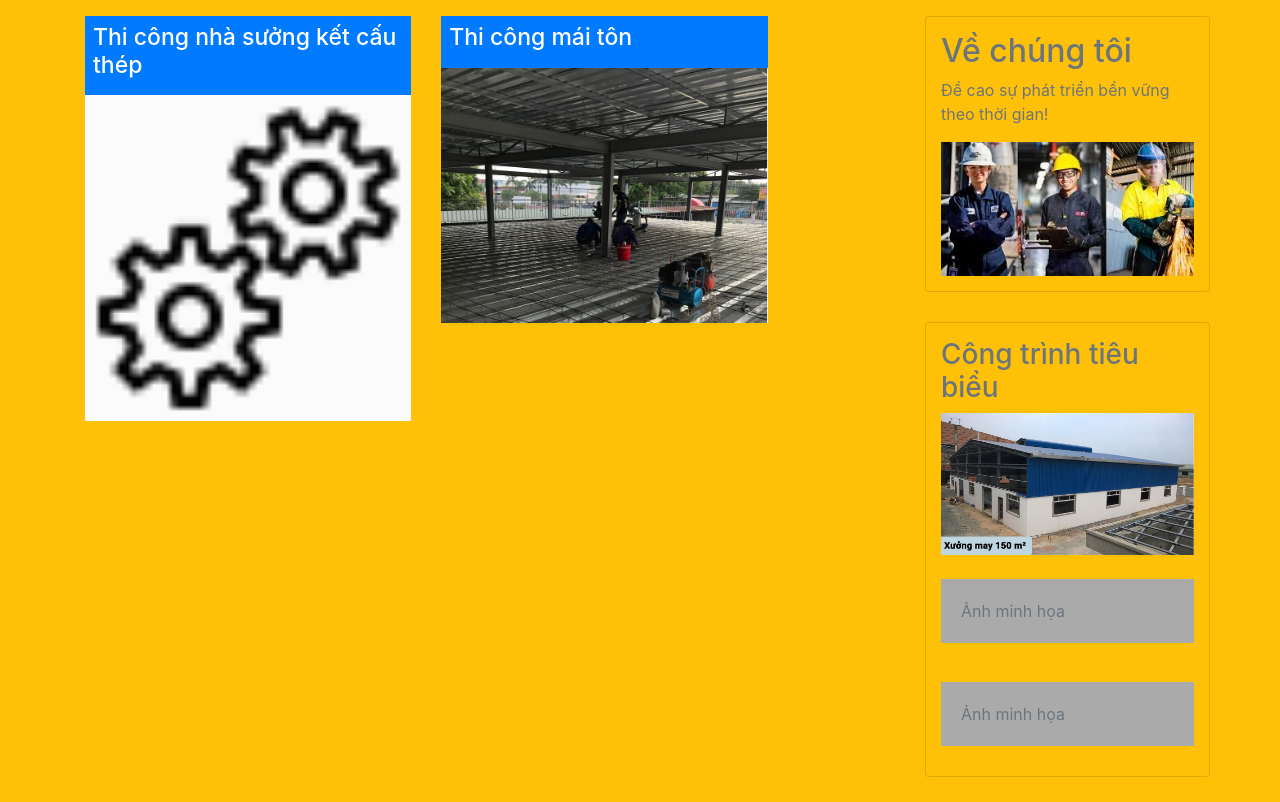
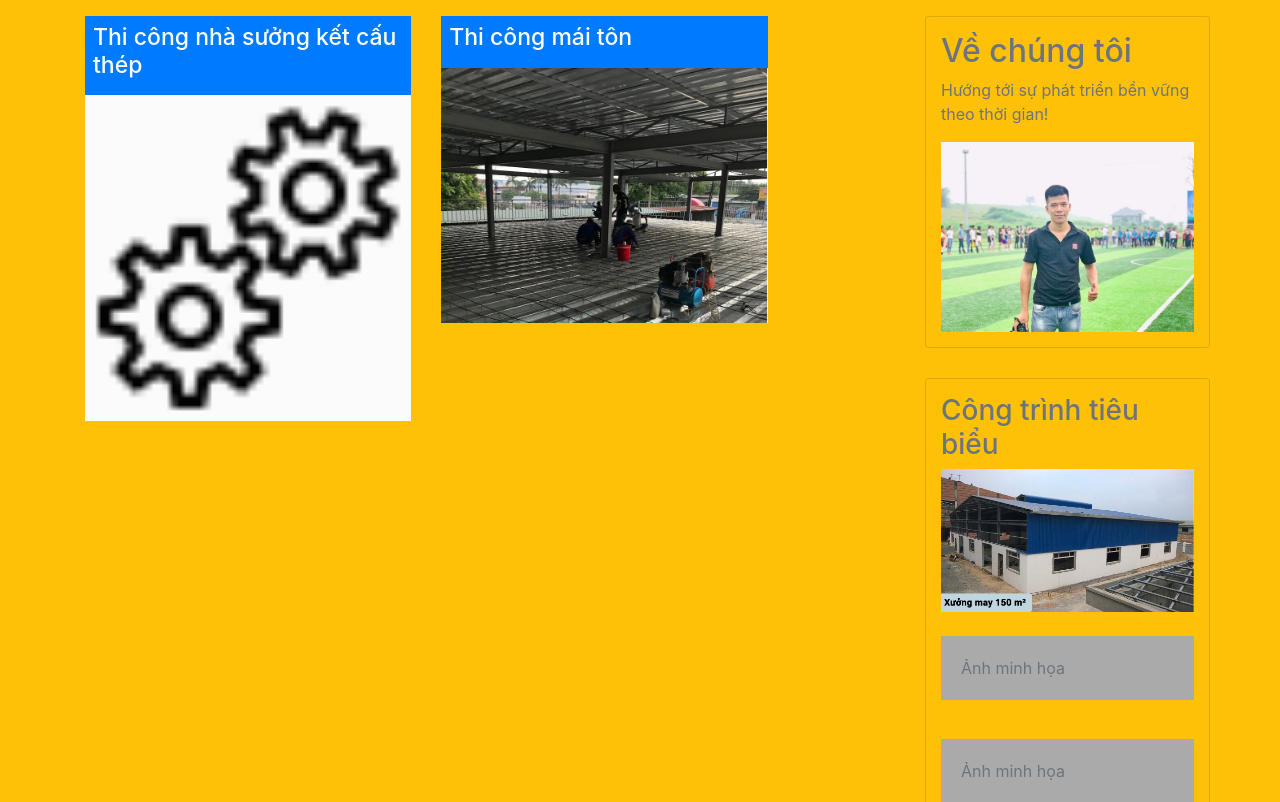
Before and after one commit to canhazn/cokhixaydungvp, a Django app: page /dich-vu/ in a window 1280 px wide. Shown: the part 56-858 px from the top of the page. Run offline with Django 3.2, Linux system fonts and the light colour scheme; data comes from the database, SQL or seed files in the repository; some libraries are stand-ins or nearby versions.

Commit message:
add image

```diff
--- a/templates/service_list.html
+++ b/templates/service_list.html
@@ -27,7 +27,7 @@
     <div class="col-md-3 p-0 pt-3">
         <div class="card bg-warning text-muted">
             <h2>Về chúng tôi</h2>
-            <p>Đề cao sự phát triển bền vững theo thời gian!</p>
+            <p>Hướng tới sự phát triển bền vững theo thời gian!</p>
             <div >
                 <img class="w-100" src="/static/images/about-us.jpg" alt="" srcset="">
             </div>
```
Also changed, not shown: static/images/about-us.jpg.
